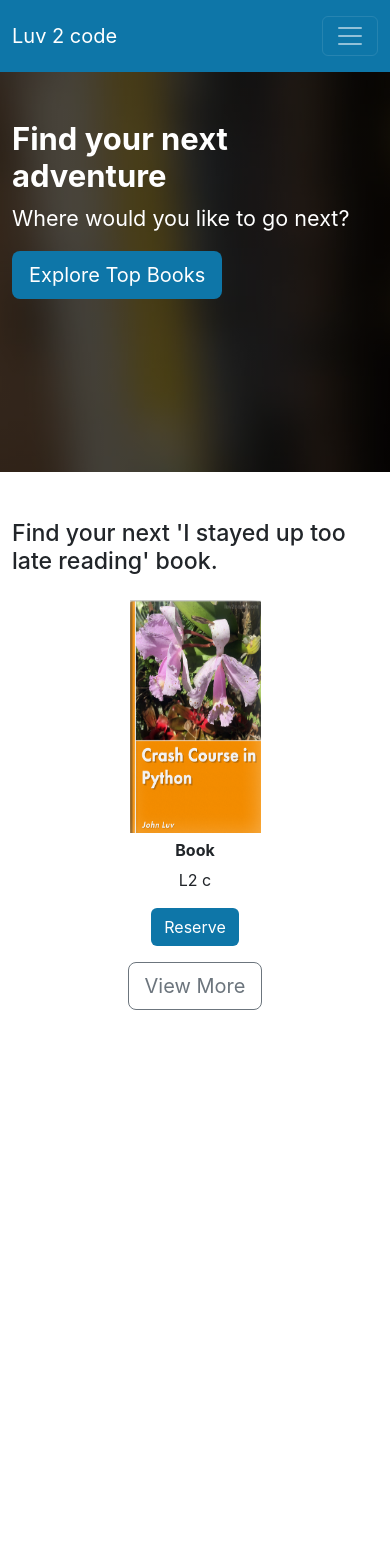
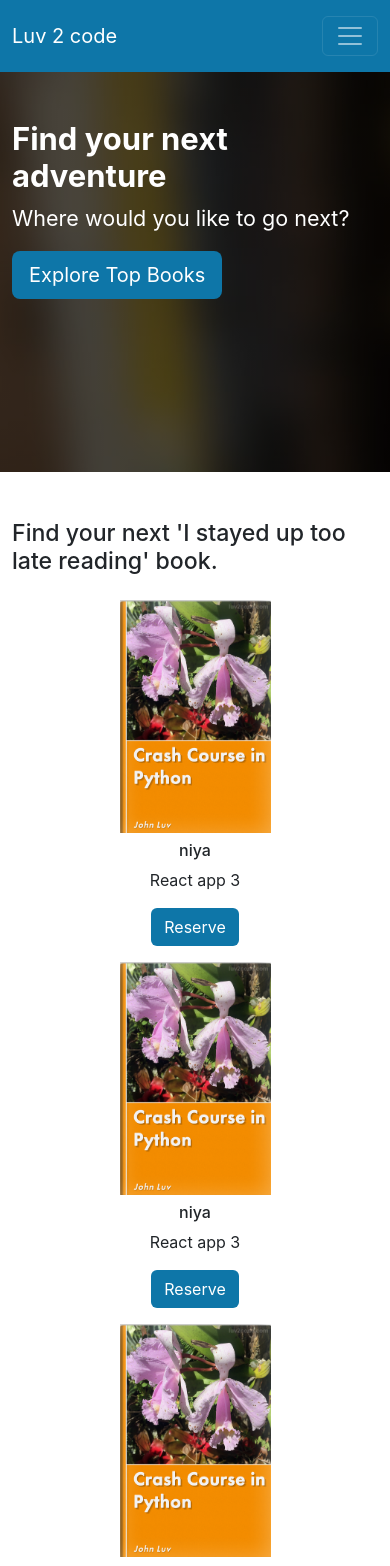
Before and after one commit to saniya-bagwan-1111/Library-Project, a React (Create React App) app: page / in a window 390 px wide. Shown: the top 1566 px of the page. Before the commit the page ends 1070 px from the top, so only its background shows below. Built offline with nearby package versions, Linux system fonts and the light colour scheme.

Commit message:
add seperate component for carousel item

```diff
--- a/src/layouts/HomePage/Carousel.tsx
+++ b/src/layouts/HomePage/Carousel.tsx
@@ -1,3 +1,5 @@
+import { ReturnBook } from "./ReturnBook";
+
 export const Carousel = () => {
     return (
         <div className='container mt-5' style={{ height: 550 }} >
@@ -11,46 +13,22 @@
                 <div className='carousel-inner'>
                     <div className='carousel-item active'>
                         <div className='row d-flex justify-content-center align-items-center'>
-                            <div className='col-xs-6 col-sm-6 col-md-4 col-lg-3 mb-3'>
-                                <div className='text-center'>
-                                    <img src={require('../../Images/BooksImages/book-luv2code-1000.png')}
-                                        width='151' height='233'
-                                        alt='book' />
-                                    <h6 className='mt-2'>Saniya</h6>
-                                    <p>React app</p>
-                                    <a className='btn main-color text-white' href='#'>Reserve</a>
-                                </div>
-                            </div>
+                            <ReturnBook/>
                         </div>
                     </div>
 
                     <div className='carousel-item'>
                         <div className='row d-flex justify-content-center align-items-center'>
-                            <div className='col-xs-6 col-sm-6 col-md-4 col-lg-3 mb-3'>
-                                <div className='text-center'>
-                                    <img src={require('../../Images/BooksImages/book-luv2code-1000.png')}
-                                        width='151' height='233'
-                                        alt='book' />
-                                    <h6 className='mt-2'>aniya</h6>
-                                    <p>React app2</p>
-                                    <a className='btn main-color text-white' href='#'>Reserve</a>
-                                </div>
-                            </div>
+                            <ReturnBook/>
+                            <ReturnBook/>
                         </div>
                     </div>
 
                     <div className='carousel-item'>
                         <div className='row d-flex justify-content-center align-items-center'>
-                            <div className='col-xs-6 col-sm-6 col-md-4 col-lg-3 mb-3'>
-                                <div className='text-center'>
-                                    <img src={require('../../Images/BooksImages/book-luv2code-1000.png')}
-                                        width='151' height='233'
-                                        alt='book' />
-                                    <h6 className='mt-2'>niya</h6>
-                                    <p>React app 3</p>
-                                    <a className='btn main-color text-white' href='#'>Reserve</a>
-                                </div>
-                            </div>
+                           <ReturnBook/>
+                           <ReturnBook/>
+                           <ReturnBook></ReturnBook>
                         </div>
                     </div>
                 </div>
@@ -70,19 +48,10 @@
             {/* Mobile */}
             <div className="d-lg-none mt-3">
                 <div className="row d-flex justify-content-center align-items-center">
-                    <div className="text-center">
-                        <img src={require('../../Images/BooksImages/book-luv2code-1000.png')}
-                            width='131'
-                            height='233'
-                            alt="book" />
-                        <h6 className="mt-2">
-                            <b>Book</b>
-                        </h6>
-                        <p>L2 c</p>
-                        <a href="" className="btn main-color text-white">Reserve</a>
-
-                    </div>
-                </div>
+                <ReturnBook/>
+                <ReturnBook/>
+                <ReturnBook/>
+            </div>
             </div>
             <div className="homepage-carousel-title mt-3">
                 <a href="#" className="btn btn-outline-secondary btn-lg">View More</a>
--- a/src/layouts/HomePage/ReturnBook.tsx
+++ b/src/layouts/HomePage/ReturnBook.tsx
@@ -2,6 +2,15 @@
 
 export const ReturnBook=()=>{
     return(
-        <div></div>
+         <div className='col-xs-6 col-sm-6 col-md-4 col-lg-3 mb-3'>
+                                <div className='text-center'>
+                                    <img src={require('../../Images/BooksImages/book-luv2code-1000.png')}
+                                        width='151' height='233'
+                                        alt='book' />
+                                    <h6 className='mt-2'>niya</h6>
+                                    <p>React app 3</p>
+                                    <a className='btn main-color text-white' href='#'>Reserve</a>
+                                </div>
+                            </div>
     );
 }
```
